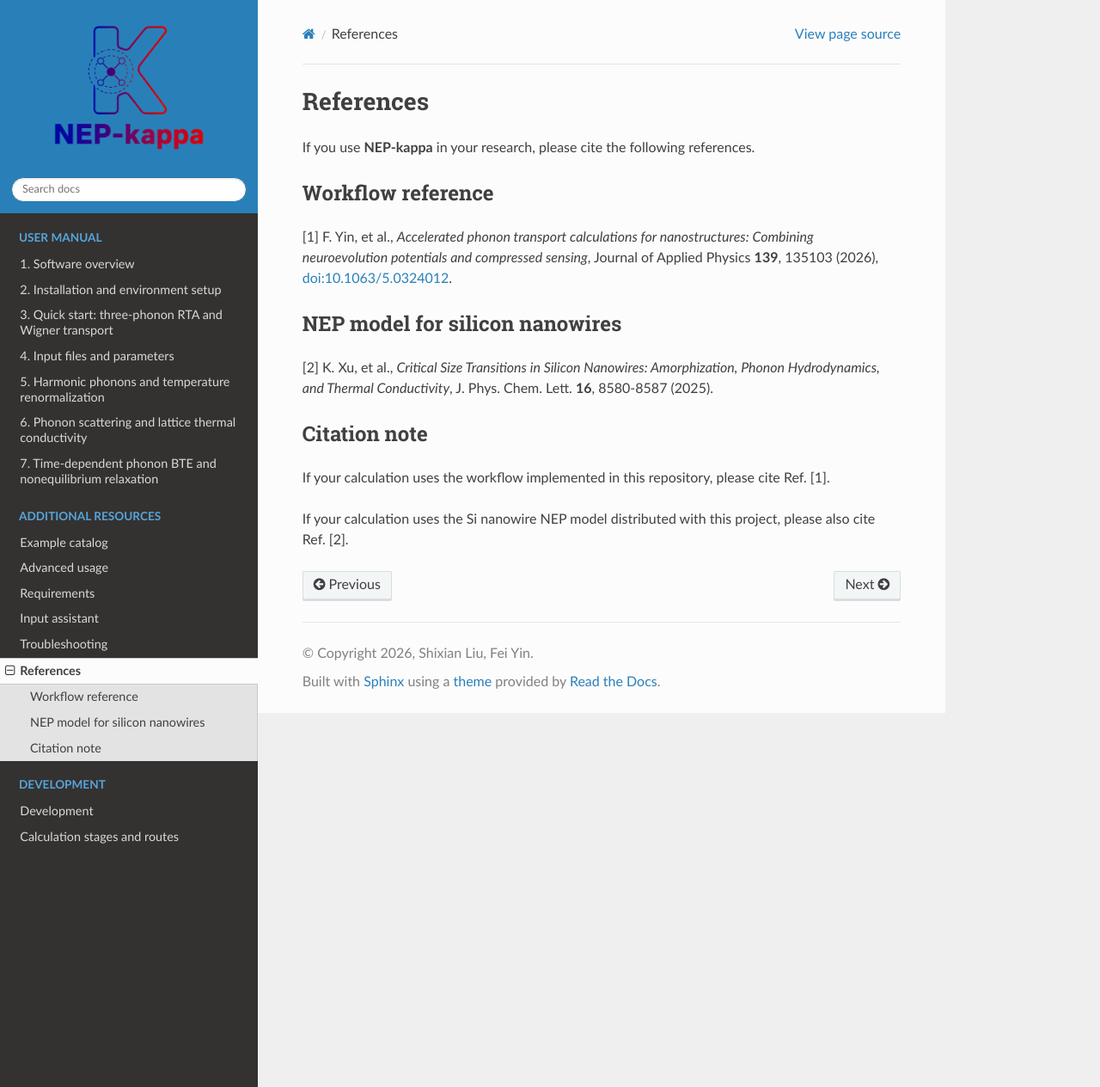
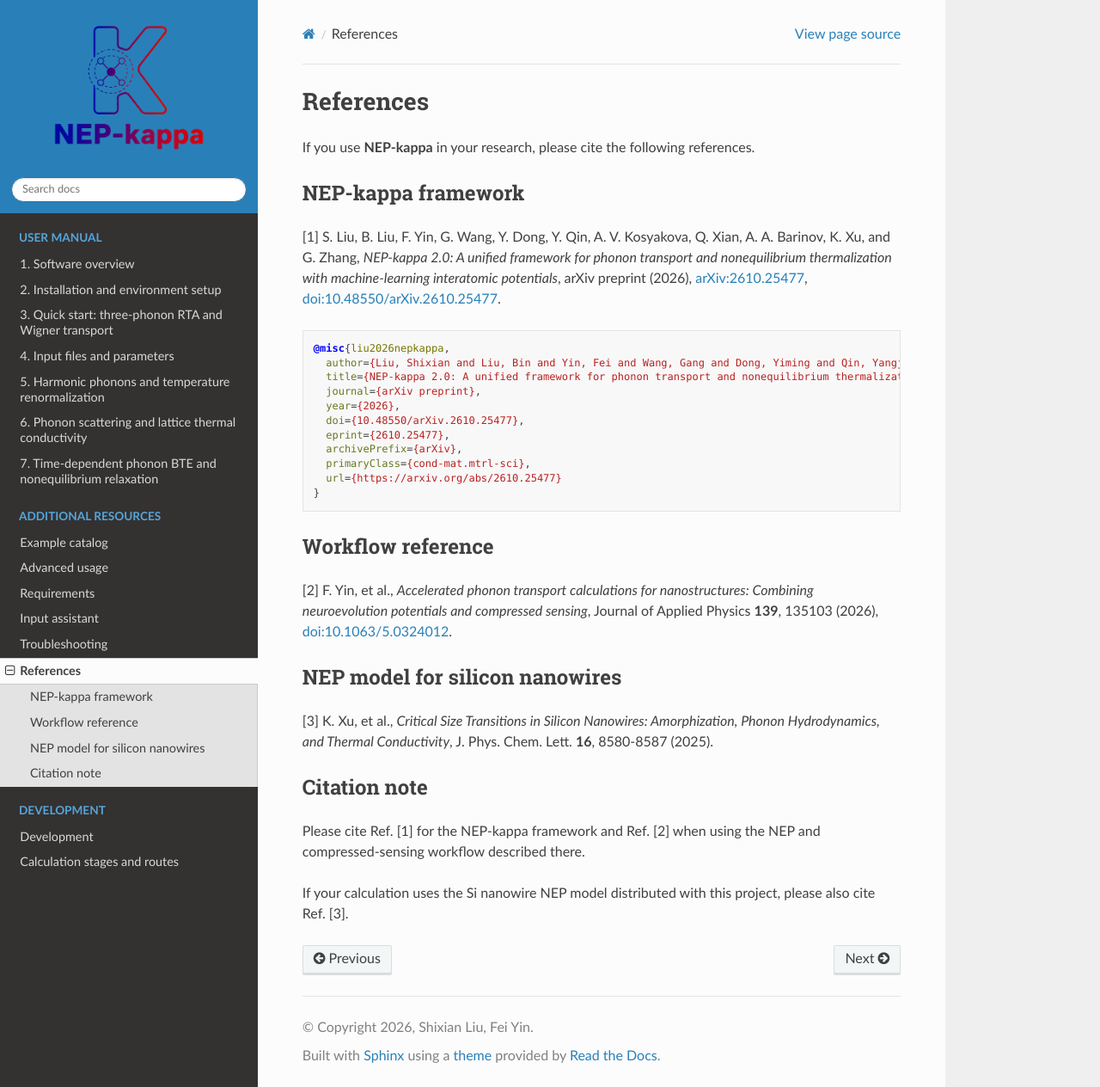
Before and after one commit to lyushisyan/NEP-kappa, a Sphinx documentation site: the page built from docs/source/reference.rst, in a window 1280 px wide and 1264 px high. Shown: the whole window at 86% size. Built offline with Sphinx 7.4.7 and the Read the Docs theme 3.1.0, drawn with Linux system fonts in a browser that asks for light colours.

Commit message:
Add NEP-kappa 2.0 arXiv citation to README and docs

```diff
--- a/docs/source/reference.rst
+++ b/docs/source/reference.rst
@@ -3,10 +3,34 @@ References
 
 If you use **NEP-kappa** in your research, please cite the following references.
 
+NEP-kappa framework
+-------------------
+
+[1] S. Liu, B. Liu, F. Yin, G. Wang, Y. Dong, Y. Qin, A. V. Kosyakova,
+Q. Xian, A. A. Barinov, K. Xu, and G. Zhang,
+*NEP-kappa 2.0: A unified framework for phonon transport and nonequilibrium thermalization with machine-learning interatomic potentials*,
+arXiv preprint (2026),
+`arXiv:2610.25477 <https://arxiv.org/abs/2610.25477>`_,
+`doi:10.48550/arXiv.2610.25477 <https://doi.org/10.48550/arXiv.2610.25477>`_.
+
+.. code-block:: bibtex
+
+   @misc{liu2026nepkappa,
+     author={Liu, Shixian and Liu, Bin and Yin, Fei and Wang, Gang and Dong, Yiming and Qin, Yangjun and Kosyakova, Alexandra V. and Xian, Qiang and Barinov, Alexander A. and Xu, Ke and Zhang, Gang},
+     title={NEP-kappa 2.0: A unified framework for phonon transport and nonequilibrium thermalization with machine-learning interatomic potentials},
+     journal={arXiv preprint},
+     year={2026},
+     doi={10.48550/arXiv.2610.25477},
+     eprint={2610.25477},
+     archivePrefix={arXiv},
+     primaryClass={cond-mat.mtrl-sci},
+     url={https://arxiv.org/abs/2610.25477}
+   }
+
 Workflow reference
 --------------------
 
-[1] F. Yin, et al.,
+[2] F. Yin, et al.,
 *Accelerated phonon transport calculations for nanostructures: Combining neuroevolution potentials and compressed sensing*,
 Journal of Applied Physics **139**, 135103 (2026),
 `doi:10.1063/5.0324012 <https://doi.org/10.1063/5.0324012>`_.
@@ -14,13 +38,13 @@ Journal of Applied Physics **139**, 135103 (2026),
 NEP model for silicon nanowires
 ---------------------------------
 
-[2] K. Xu, et al.,
+[3] K. Xu, et al.,
 *Critical Size Transitions in Silicon Nanowires: Amorphization, Phonon Hydrodynamics, and Thermal Conductivity*,
 J. Phys. Chem. Lett. **16**, 8580-8587 (2025).
 
 Citation note
 ---------------
 
-If your calculation uses the workflow implemented in this repository, please cite Ref. [1].
+Please cite Ref. [1] for the NEP-kappa framework and Ref. [2] when using the NEP and compressed-sensing workflow described there.
 
-If your calculation uses the Si nanowire NEP model distributed with this project, please also cite Ref. [2].
+If your calculation uses the Si nanowire NEP model distributed with this project, please also cite Ref. [3].
```
Also changed, not shown: README.md (+24 -0 lines), docs/source/introduction.rst (+8 -2 lines).
